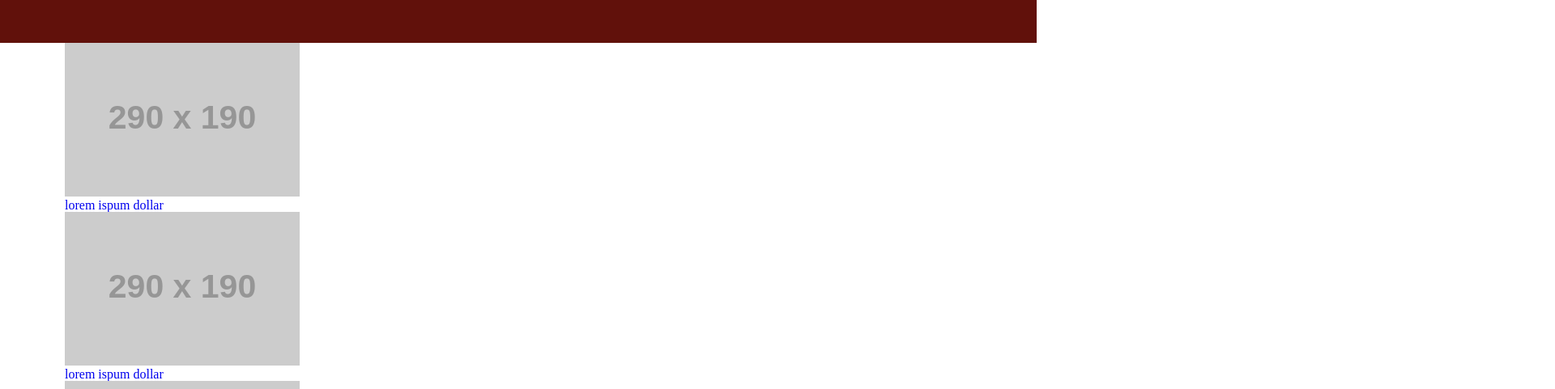
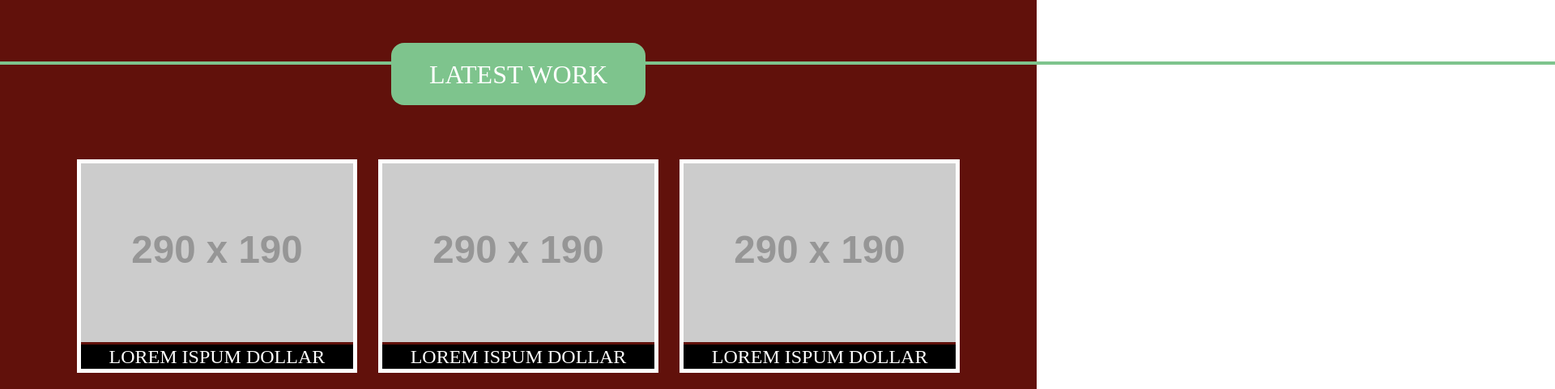
Before and after one commit to HimanshuAxioned/Template4.github.io, a plain HTML site: page index.html in a window 1280 px wide. Shown: the part 999-1480 px from the top of the page at 81% size, 1920 px wide, since content can reach past the window. Drawn offline with Linux system fonts and the light colour scheme; placeholder pictures from the web are drawn by us.

Commit message:
styled section latest-work

```diff
--- a/index.html
+++ b/index.html
@@ -120,7 +120,9 @@
 
   <!--section latest-work -->
   <section class="latest-work">
+
     <div class="wrapper">
+      <h3>latest work</h3>
       <ul class="latest-work-content">
         <li>
           <a href="#FIXME">
--- a/style.css
+++ b/style.css
@@ -75,6 +75,12 @@ h3{
   font-size: 2em;
   font-weight: 900;
   padding: 8% 0;
+}
+
+h4{
+  color: white;
+  font-size: 1.5em;
+  text-transform: capitalize;
 }
 
 /*link*/
@@ -254,3 +260,64 @@ header a:hover{
   margin: 0 1%;
   padding:2% 1%;
 }
+
+/*section latest-work*/
+
+.latest-work{
+  background:rgb(97, 17, 11)  ;
+
+}
+
+.latest-work h3{
+  text-align: center;
+  color: white;
+  font-weight: 400;
+  padding: 2% 4%;
+  border-radius: 0.5em;
+  margin: 0 36%;
+  background: rgb(126, 196, 141);
+}
+
+.latest-work h3::before{
+  content: "";
+  width: 100%;
+  height: 0.5%;
+  background:rgb(126, 196, 141);
+  position: absolute;
+  left: 0;
+
+}
+
+.latest-work h3::after{
+  content: "";
+  width: 100%;
+  height: 0.5%;
+  background:rgb(126, 196, 141);
+  position: absolute;
+
+}
+
+.latest-work-content{
+  display: flex;
+  width: 100%;
+  padding: 5% 0;
+	justify-content: space-evenly;
+	flex-wrap: wrap;
+}
+
+.latest-work-content li{
+  margin: 1%;
+  width: 30%;
+	border: 5px solid white;
+}
+
+.latest-work-content img{
+  width: 100%;
+}
+
+.latest-work-content h4{
+  text-align: center;
+  text-transform: uppercase;
+  background: black;
+  padding: 1% 0;
+}
```
